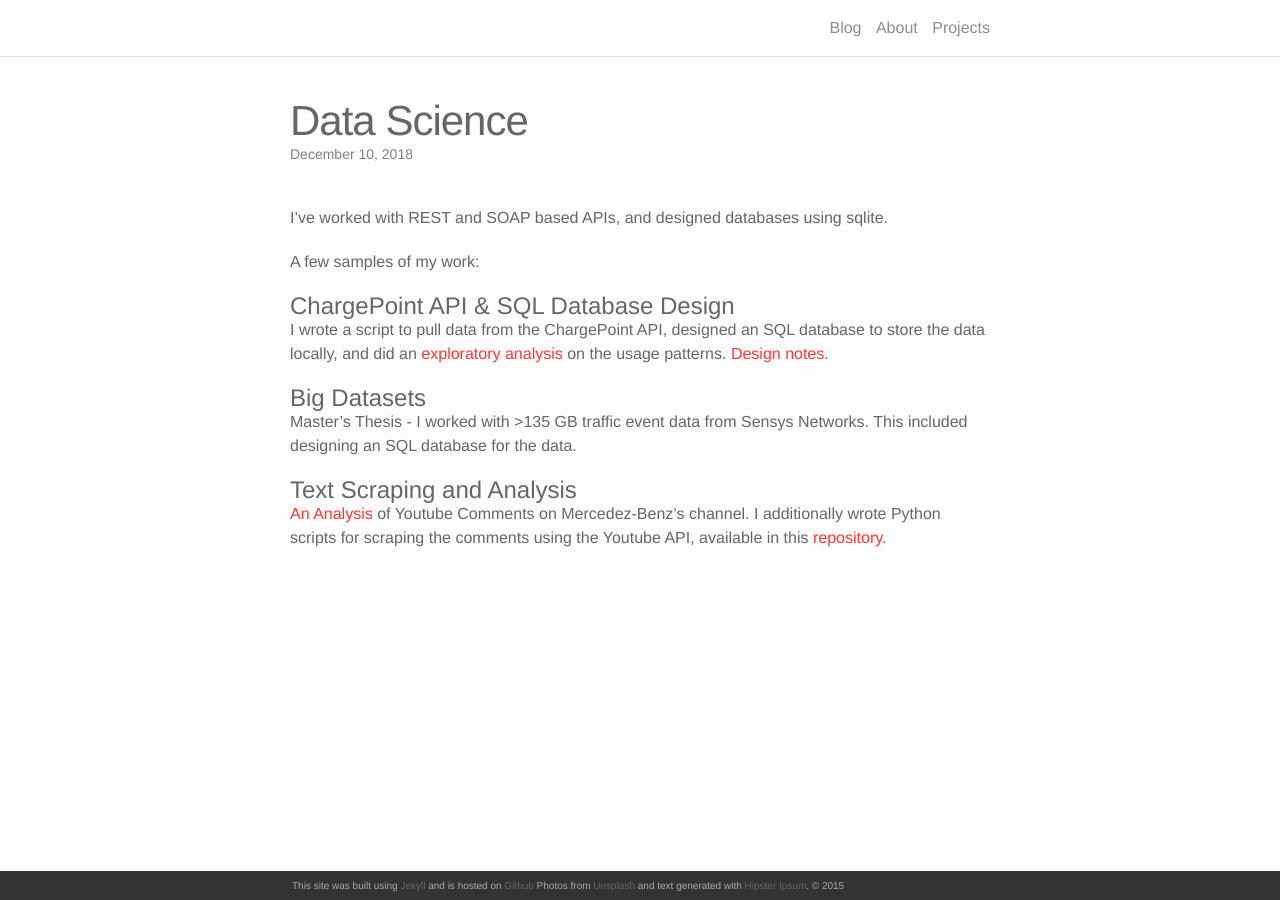
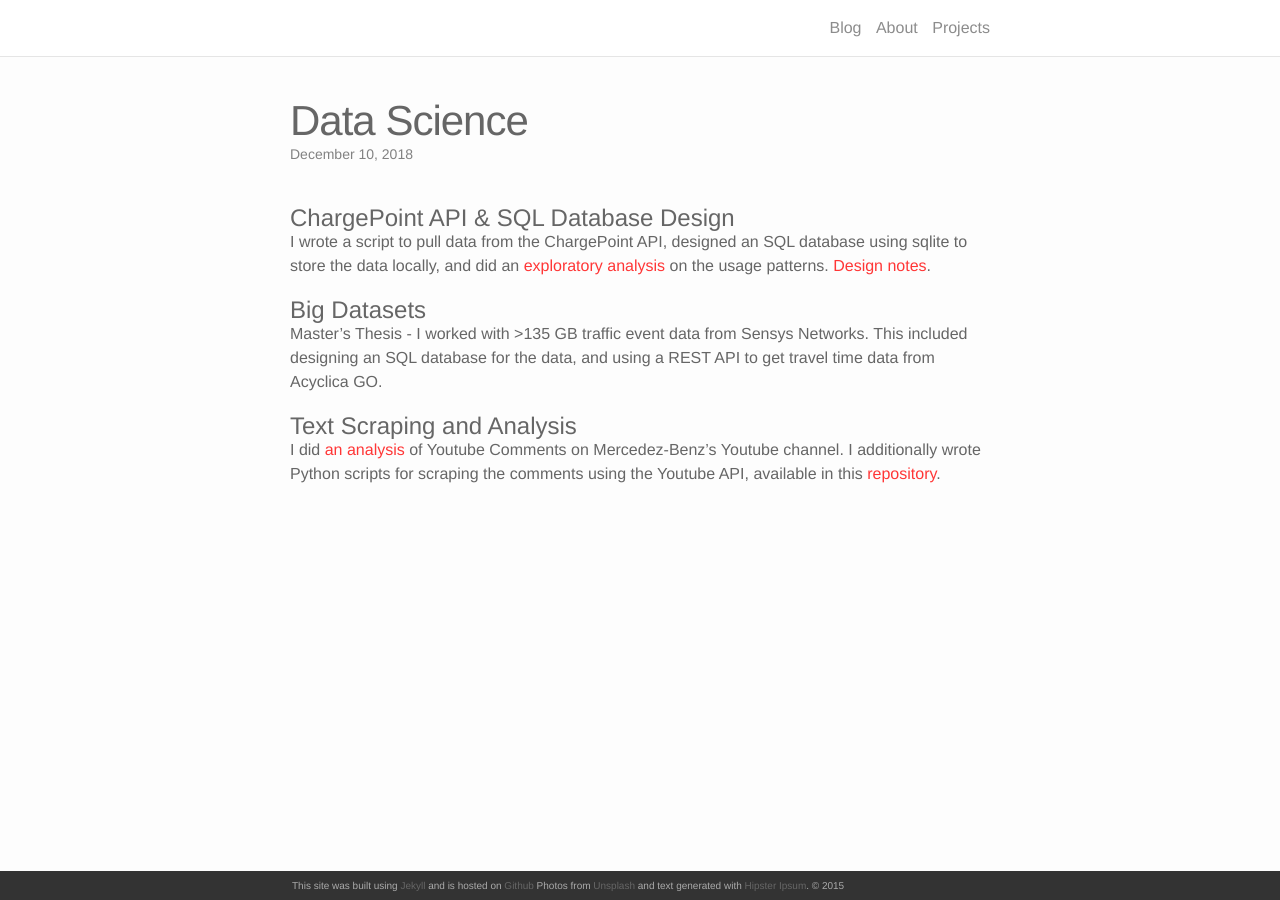
Before and after one commit to lefthandwriter/lefthandwriter.github.io, a Jekyll site: the page built from _portfolio/3_project.markdown, in a window 1280 px wide. Built offline with Jekyll 4.4.1, drawn with Linux system fonts in a browser that asks for light colours; nearby versions of some CDN libraries.

Commit message:
updated portforlio 3 and 6

```diff
--- a/_portfolio/3_project.markdown
+++ b/_portfolio/3_project.markdown
@@ -5,15 +5,11 @@ description: working with data
 img: /img/3_ds.jpg
 ---
 
-I've worked with REST and SOAP based APIs, and designed databases using sqlite.
-
-A few samples of my work:
-
 # ChargePoint API & SQL Database Design
-I wrote a script to pull data from the ChargePoint API, designed an SQL database to store the data locally, and did an [exploratory analysis](https://github.com/lefthandwriter/ChargePointAPI/blob/master/Notebooks/Exploratory.ipynb) on the usage patterns. [Design notes](https://lefthandwriter.github.io/software/2018/06/22/Designing-EV-Database.html).
+I wrote a script to pull data from the ChargePoint API, designed an SQL database using sqlite to store the data locally, and did an [exploratory analysis](https://github.com/lefthandwriter/ChargePointAPI/blob/master/Notebooks/Exploratory.ipynb) on the usage patterns. [Design notes](https://lefthandwriter.github.io/software/2018/06/22/Designing-EV-Database.html).
 
 # Big Datasets
-Master's Thesis - I worked with >135 GB traffic event data from Sensys Networks. This included designing an SQL database for the data.
+Master's Thesis - I worked with >135 GB traffic event data from Sensys Networks. This included designing an SQL database for the data, and using a REST API to get travel time data from Acyclica GO.
 
 # Text Scraping and Analysis
-[An Analysis](http://nbviewer.jupyter.org/github/lefthandwriter/DataIncProject/blob/master/Notebooks/Mercedes-Benz.ipynb) of Youtube Comments on Mercedez-Benz's channel. I additionally wrote Python scripts for scraping the comments using the Youtube API, available in this [repository](https://github.com/lefthandwriter/DataIncProject).
+I did [an analysis](http://nbviewer.jupyter.org/github/lefthandwriter/DataIncProject/blob/master/Notebooks/Mercedes-Benz.ipynb) of Youtube Comments on Mercedez-Benz's Youtube channel. I additionally wrote Python scripts for scraping the comments using the Youtube API, available in this [repository](https://github.com/lefthandwriter/DataIncProject).
--- a/_portfolio/6_project.markdown
+++ b/_portfolio/6_project.markdown
@@ -5,6 +5,10 @@ description: quora questions
 img:
 ---
 
+# Quora Questions
+
+Term group project, ECE6254 Statistical Machine Learning.
+
 Classifying if two questions are redundant plays an important role for websites that offer a question-answer service, such as Quora, Stack Exchange, Piazza, and general forums. Quora’s dataset, released January 25th, 2017, consists of binarily labelled question pairs, depending on whether they are effectively asking the same question.
 
 Question similarity classification is a problem of distinguishing semantic similarity between two short texts. Beginning with word embeddings ([word2vec by Mikolov](https://arxiv.org/abs/1301.3781)), my tasks were to obtain sentence embeddings that would be representative of each question. I experimented with taking the sum of the word vectors, after scaling each word vector its with term frequency inverse document frequency (tf-idf). I also augmented parts-of-speech tags and named-entity-recognition tags counts to the sentence vectors, generated from the [Stanford NLP toolkit](https://stanfordnlp.github.io/CoreNLP/). Finally, I tried augmenting path similarity distance as measured by [WordNet](https://wordnet.princeton.edu) between groups of similar word types (noun-noun, verb-verb, adjective-adjective).
```
